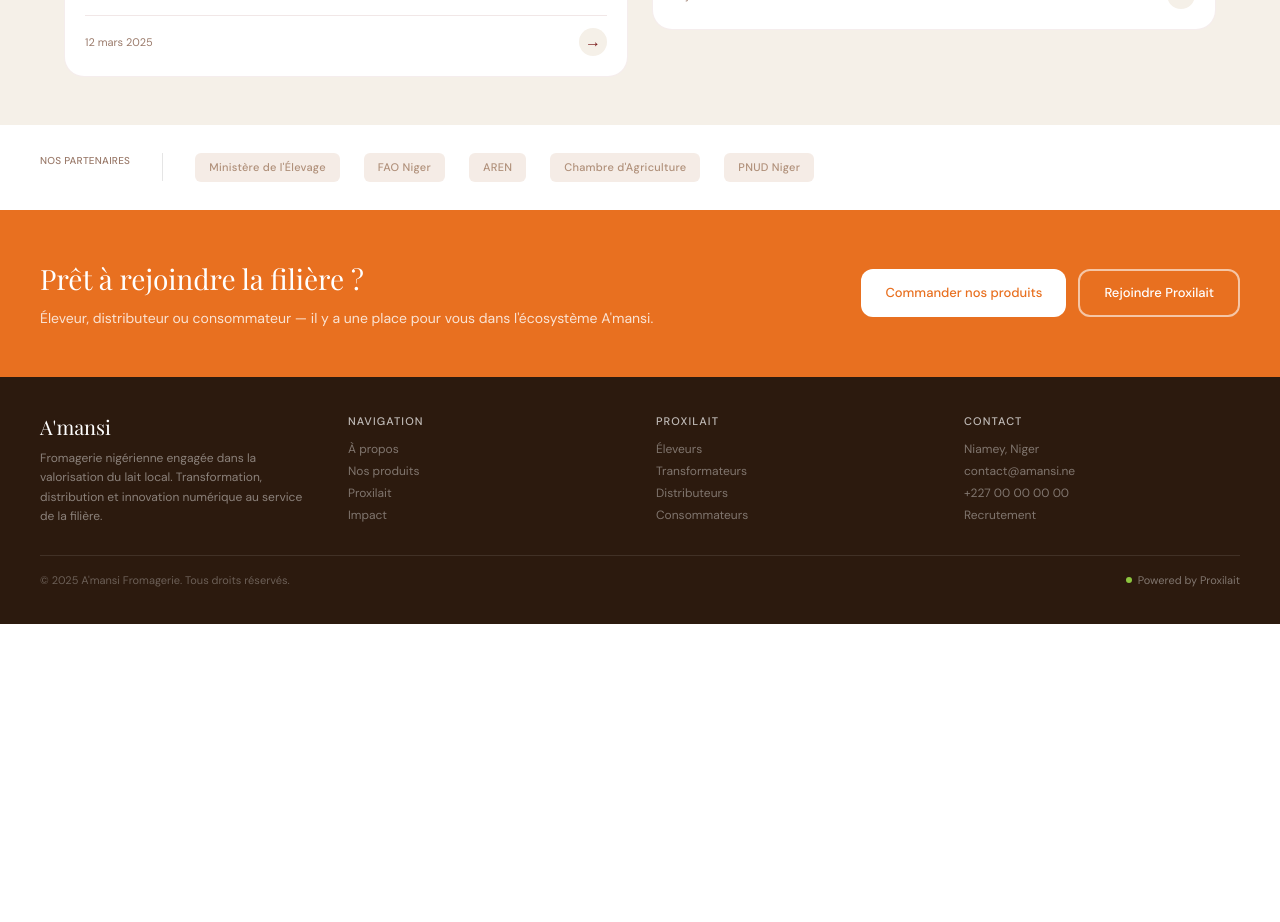
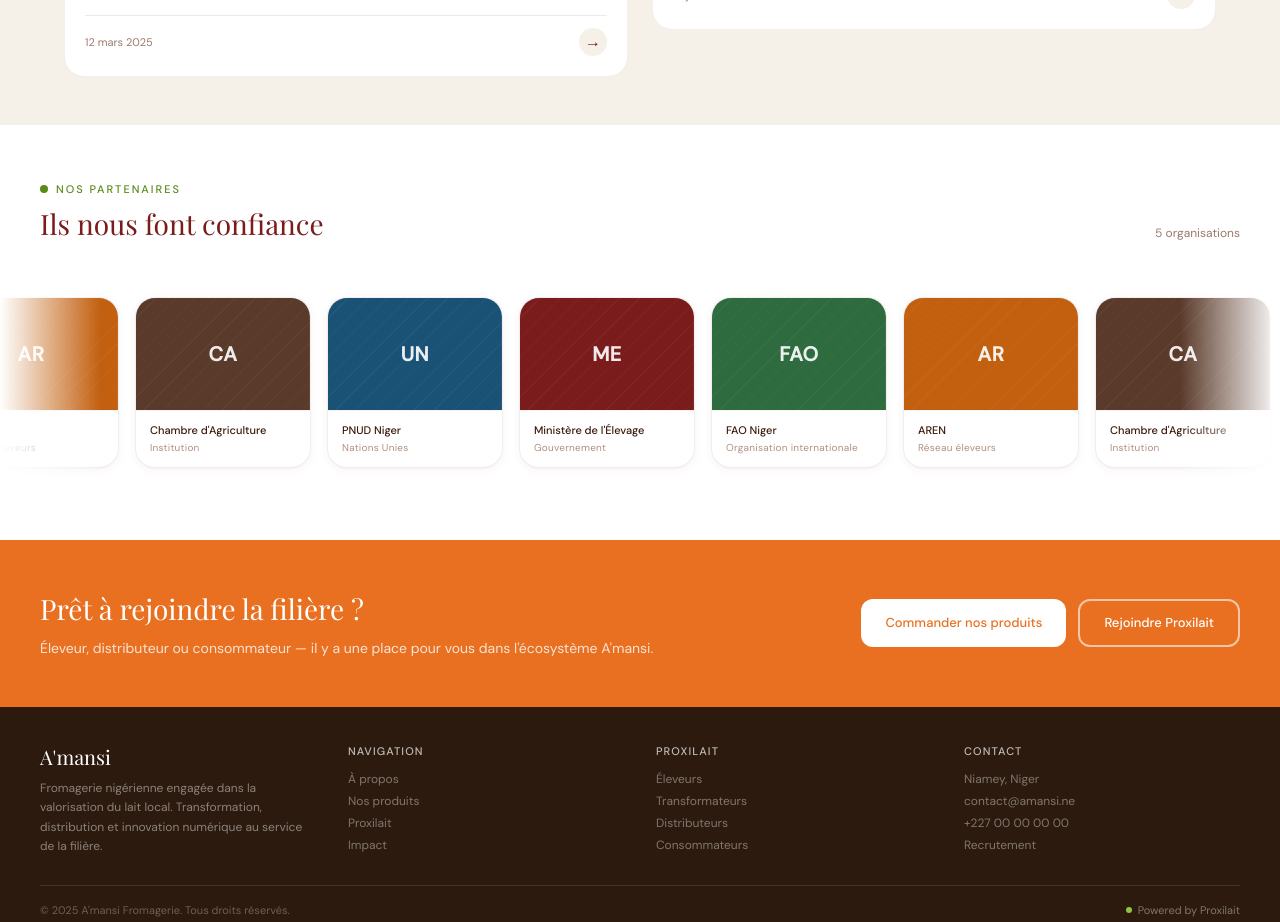
Before and after one commit to Richouf95/a-mainsi, a Next.js app: page / in a window 1280 px wide. Shown: the part 5760-6682 px from the top of the page. Before the commit the page ends 6384 px from the top, so only its background shows below. Built offline with nearby package versions, Linux system fonts and the light colour scheme; a web font is replaced by a local one.

Commit message:
feat: add marquee section for partner logos with animation

```diff
--- a/app/globals.css
+++ b/app/globals.css
@@ -83,3 +83,16 @@
     font-family: "Pumpkin Story";
   }
 }
+
+@keyframes marquee {
+  from { transform: translateX(0); }
+  to   { transform: translateX(-50%); }
+}
+
+.marquee-track {
+  animation: marquee 30s linear infinite;
+}
+
+.marquee-track:hover {
+  animation-play-state: paused;
+}
--- a/app/page.tsx
+++ b/app/page.tsx
@@ -1126,26 +1126,206 @@ export default function Home() {
       </section>
 
       {/* Partenaires */}
-      <section className="bg-white py-7 px-10 flex Fitems-center gap-8 overflow-x-auto">
-        <span className="text-[10px] text-[#9a7a6a] font-medium tracking-wide uppercase whitespace-nowrap">
+      <section className="bg-white py-14 overflow-hidden">
+        {/* Header */}
+        <div className="flex items-end justify-between px-6 md:px-10 mb-10">
+          <div>
+            <div className="flex items-center gap-2 text-[11px] font-medium text-[#5A8C1A] tracking-[0.18em] uppercase mb-2">
+              <span className="w-2 h-2 rounded-full bg-[#5A8C1A]" />
               Nos partenaires
+            </div>
+            <h2
+              style={{ fontFamily: "var(--font-serif)" }}
+              className="text-[28px] text-[#7B1C1C] leading-tight"
+            >
+              Ils nous font confiance
+            </h2>
+          </div>
+          <span className="text-xs text-[#9a7a6a] hidden sm:block">
+            5 organisations
           </span>
-        <div className="w-px h-7 bg-black/10" />
-        <div className="flex gap-6 items-center flex-wrap">
+        </div>
+
+        {/* Marquee */}
+        <div
+          className="relative overflow-hidden"
+          style={{
+            maskImage:
+              "linear-gradient(to right, transparent 0%, black 100px, black calc(100% - 100px), transparent 100%)",
+            WebkitMaskImage:
+              "linear-gradient(to right, transparent 0%, black 100px, black calc(100% - 100px), transparent 100%)",
+          }}
+        >
+          <div className="flex w-max gap-4 py-4 marquee-track">
             {[
-            "Ministère de l'Élevage",
-            "FAO Niger",
-            "AREN",
-            "Chambre d'Agriculture",
-            "PNUD Niger",
-          ].map((partner, i) => (
-            <span
+              {
+                initials: "ME",
+                label: "Ministère de l'Élevage",
+                type: "Gouvernement",
+                color: "#7B1C1C",
+              },
+              {
+                initials: "FAO",
+                label: "FAO Niger",
+                type: "Organisation internationale",
+                color: "#2E6B3E",
+              },
+              {
+                initials: "AR",
+                label: "AREN",
+                type: "Réseau éleveurs",
+                color: "#C26010",
+              },
+              {
+                initials: "CA",
+                label: "Chambre d'Agriculture",
+                type: "Institution",
+                color: "#5A3A2A",
+              },
+              {
+                initials: "UN",
+                label: "PNUD Niger",
+                type: "Nations Unies",
+                color: "#1A5276",
+              },
+              /* --- duplication pour boucle infinie --- */
+              {
+                initials: "ME",
+                label: "Ministère de l'Élevage",
+                type: "Gouvernement",
+                color: "#7B1C1C",
+              },
+              {
+                initials: "FAO",
+                label: "FAO Niger",
+                type: "Organisation internationale",
+                color: "#2E6B3E",
+              },
+              {
+                initials: "AR",
+                label: "AREN",
+                type: "Réseau éleveurs",
+                color: "#C26010",
+              },
+              {
+                initials: "CA",
+                label: "Chambre d'Agriculture",
+                type: "Institution",
+                color: "#5A3A2A",
+              },
+              {
+                initials: "UN",
+                label: "PNUD Niger",
+                type: "Nations Unies",
+                color: "#1A5276",
+              },
+              {
+                initials: "ME",
+                label: "Ministère de l'Élevage",
+                type: "Gouvernement",
+                color: "#7B1C1C",
+              },
+              {
+                initials: "FAO",
+                label: "FAO Niger",
+                type: "Organisation internationale",
+                color: "#2E6B3E",
+              },
+              {
+                initials: "AR",
+                label: "AREN",
+                type: "Réseau éleveurs",
+                color: "#C26010",
+              },
+              {
+                initials: "CA",
+                label: "Chambre d'Agriculture",
+                type: "Institution",
+                color: "#5A3A2A",
+              },
+              {
+                initials: "UN",
+                label: "PNUD Niger",
+                type: "Nations Unies",
+                color: "#1A5276",
+              },
+              {
+                initials: "ME",
+                label: "Ministère de l'Élevage",
+                type: "Gouvernement",
+                color: "#7B1C1C",
+              },
+              {
+                initials: "FAO",
+                label: "FAO Niger",
+                type: "Organisation internationale",
+                color: "#2E6B3E",
+              },
+              {
+                initials: "AR",
+                label: "AREN",
+                type: "Réseau éleveurs",
+                color: "#C26010",
+              },
+              {
+                initials: "CA",
+                label: "Chambre d'Agriculture",
+                type: "Institution",
+                color: "#5A3A2A",
+              },
+              {
+                initials: "UN",
+                label: "PNUD Niger",
+                type: "Nations Unies",
+                color: "#1A5276",
+              },
+            ].map((p, i) => (
+              <div
                 key={i}
-              className="text-[11px] font-medium text-[#b0907a] tracking-wide bg-[#f5ece6] rounded-md px-3.5 py-1.5"
+                className="w-44 shrink-0 rounded-[20px] overflow-hidden border border-[#7B1C1C]/8 bg-white cursor-default transition-all duration-200 hover:-translate-y-1.5"
+                style={{
+                  boxShadow:
+                    "0 2px 10px rgba(123,28,28,0.05), 0 1px 2px rgba(0,0,0,0.03)",
+                }}
+                onMouseEnter={(e) =>
+                  ((e.currentTarget as HTMLDivElement).style.boxShadow =
+                    "0 20px 48px rgba(123,28,28,0.12), 0 4px 12px rgba(0,0,0,0.06)")
+                }
+                onMouseLeave={(e) =>
+                  ((e.currentTarget as HTMLDivElement).style.boxShadow =
+                    "0 2px 10px rgba(123,28,28,0.05), 0 1px 2px rgba(0,0,0,0.03)")
+                }
               >
-              {partner}
+                {/* Zone logo */}
+                <div
+                  className="w-full h-28 flex items-center justify-center relative"
+                  style={{ background: p.color }}
+                >
+                  <div
+                    className="absolute inset-0"
+                    style={{
+                      backgroundImage:
+                        "repeating-linear-gradient(135deg, rgba(255,255,255,0.04) 0px, rgba(255,255,255,0.04) 1px, transparent 1px, transparent 14px)",
+                    }}
+                  />
+                  {/* Remplacer par <Image src={p.logo} fill className="object-contain p-4" alt={p.label} /> */}
+                  <span className="relative z-10 text-[20px] font-semibold text-white/90 tracking-wide">
+                    {p.initials}
                   </span>
+                </div>
+
+                {/* Corps */}
+                <div className="px-3.5 py-3 border-t border-[#7B1C1C]/6">
+                  <p className="text-[11px] font-medium text-[#3A1A0A] leading-snug">
+                    {p.label}
+                  </p>
+                  <p className="text-[10px] text-[#b09080] mt-0.5 tracking-wide">
+                    {p.type}
+                  </p>
+                </div>
+              </div>
             ))}
+          </div>
         </div>
       </section>
 
```
Lines whose indentation alone changed are shown as unchanged.
